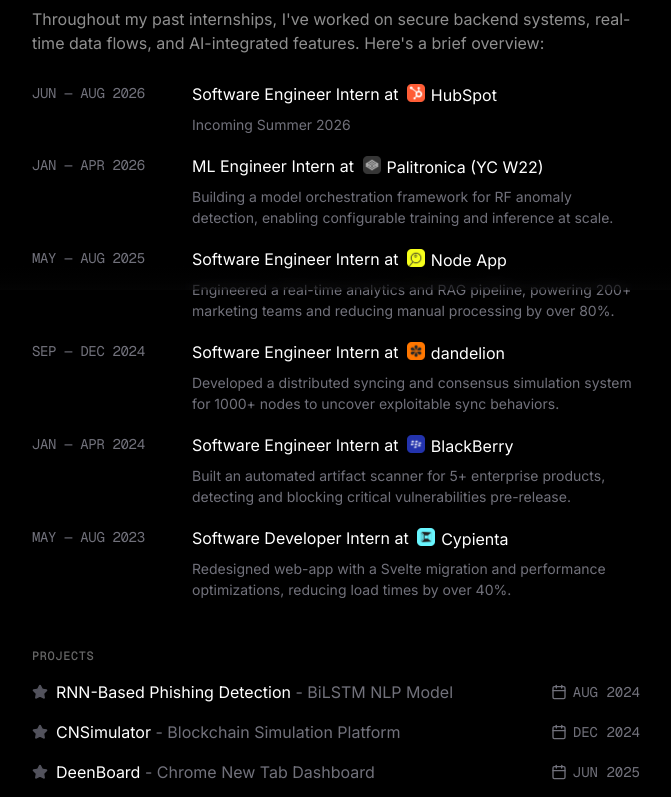
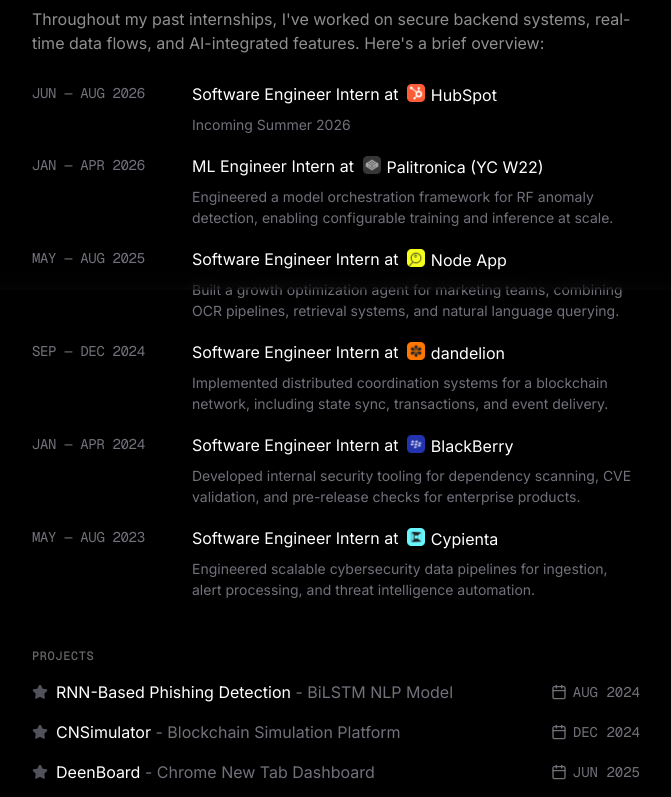
Before and after one commit to rawsab/portfolio, a Next.js app: page / in a window 1280 px wide. Shown: the part 510-1307 px from the top of the page, without its empty margins (304-975 px from the left). Built offline with nearby package versions, Linux system fonts and the light colour scheme.

Commit message:
update experience

```diff
--- a/data/experience.ts
+++ b/data/experience.ts
@@ -26,7 +26,7 @@
     icon: "/icons/pal_icon.png",
     iconAlt: "Palitronica",
     description:
-      "Building a model orchestration framework for RF anomaly detection, enabling configurable training and inference at scale.",
+      "Engineered a model orchestration framework for RF anomaly detection, enabling configurable training and inference at scale.",
     link: "https://www.palitronica.com/",
   },
   {
@@ -36,7 +36,7 @@
     icon: "/icons/node_icon.png",
     iconAlt: "Node App",
     description:
-      "Engineered a real-time analytics and RAG pipeline, powering 200+ marketing teams and reducing manual processing by over 80%.",
+      "Built a growth optimization agent for marketing teams, combining OCR pipelines, retrieval systems, and natural language querying.",
     link: "https://node-app.com/",
   },
   {
@@ -46,7 +46,7 @@
     icon: "/icons/ddln_icon.png",
     iconAlt: "Dandelion Networks",
     description:
-      "Developed a distributed syncing and consensus simulation system for 1000+ nodes to uncover exploitable sync behaviors.",
+      "Implemented distributed coordination systems for a blockchain network, including state sync, transactions, and event delivery.",
     link: "https://dandelionnet.com/",
   },
   {
@@ -56,17 +56,17 @@
     icon: "/icons/bb_icon.png",
     iconAlt: "BlackBerry",
     description:
-      "Built an automated artifact scanner for 5+ enterprise products, detecting and blocking critical vulnerabilities pre-release.",
+      "Developed internal security tooling for dependency scanning, CVE validation, and pre-release checks for enterprise products.",
     link: "https://www.blackberry.com/",
   },
   {
     period: "MAY — AUG 2023",
-    role: "Software Developer Intern",
+    role: "Software Engineer Intern",
     company: "Cypienta",
     icon: "/icons/cyp_icon.png",
     iconAlt: "Cypienta",
     description:
-      "Redesigned web-app with a Svelte migration and performance optimizations, reducing load times by over 40%.",
+      "Engineered scalable cybersecurity data pipelines for ingestion, alert processing, and threat intelligence automation.",
     link: "https://www.cypienta.com/",
   },
   // {
```
